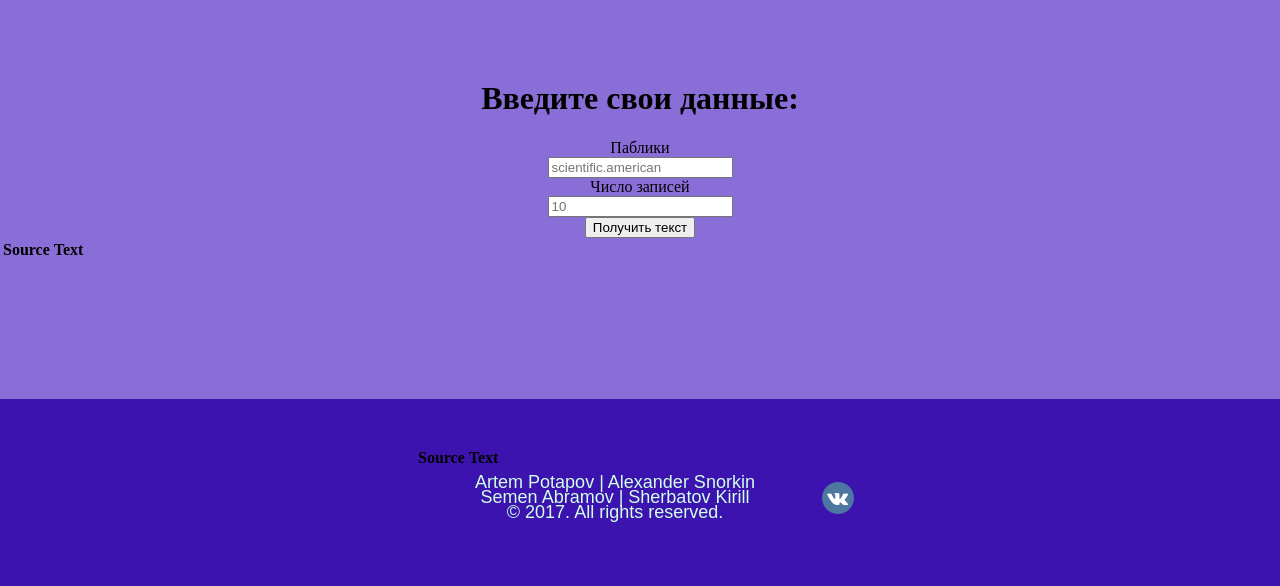
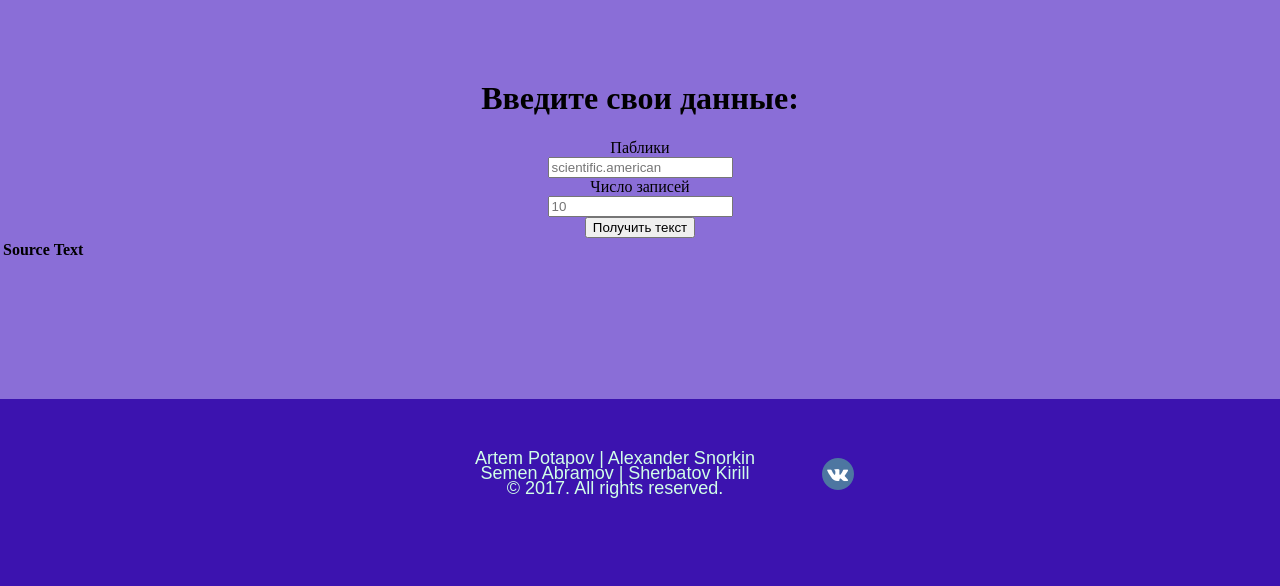
Before and after one commit to asnorkin/sentiment_analysis, a Flask app: page /vk_sentiment in a window 1280 px wide. Shown: the part 325-911 px from the top of the page. After the commit the page ends 823 px from the top, so only its background shows below. Run offline with Flask 2, Linux system fonts and the light colour scheme; lists and menus that the app fills with data are empty; parts of the project's set-up code (start-up, migrations or seed data) failed here and were passed over.

Commit message:
Changed mistake (doubled table)

```diff
--- a/templates/vk_sentiment.html
+++ b/templates/vk_sentiment.html
@@ -59,13 +59,7 @@
 	    	</div>
 	    	<div id="footer">
 	    		<div>
-				<table id="personDataTable">
-    <tr>
-        <th>Source</th>
-        <th>Text</th>
-    </tr>
-
-</table>	<div class="connect">
+					<div class="connect">
 						<a href="https://vk.com/potapart" class="vk">VK</a>
 
 					</div>
```
